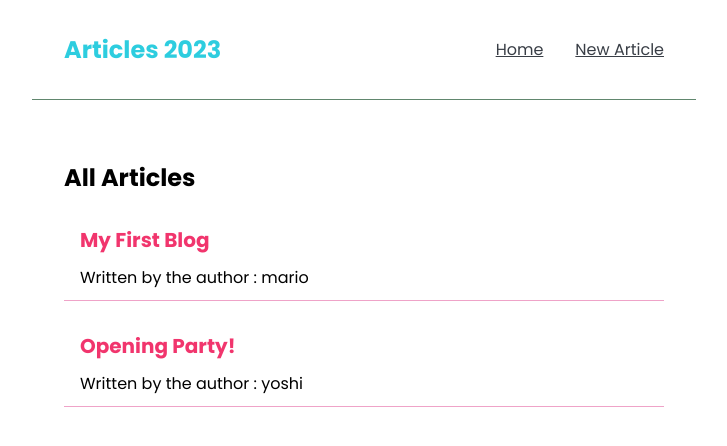
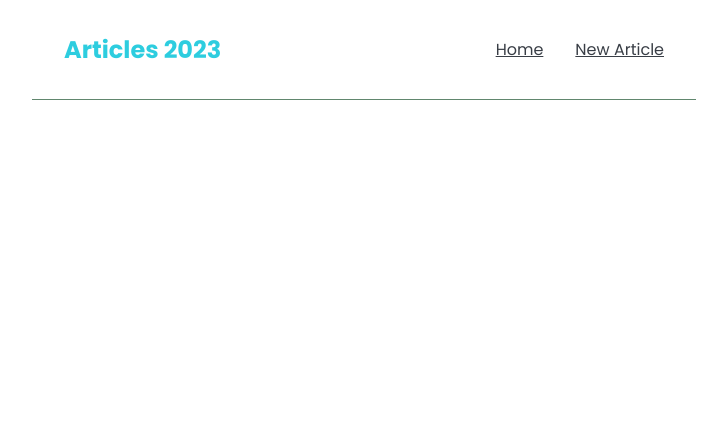
Before and after one commit to YashKaskar/article-2023, a React (Create React App) app: page /blogs/1 in a window 1280 px wide. Shown: the top 446 px of the page, without its empty margins (276-1003 px from the left). Built offline with nearby package versions, Linux system fonts and the light colour scheme; data requests are answered from the project's data file; the HTML template or start-up script is replaced by a standard one.

Commit message:
Exact match link

```diff
--- a/src/App.js
+++ b/src/App.js
@@ -1,5 +1,9 @@
 import Navbar from './components/Navbar';
 import Home from './components/Home';
+import Create from './components/create';
+
+
+
 import { BrowserRouter as Router, Route, Switch } from 'react-router-dom';
 
 
@@ -17,8 +21,12 @@ function App() {
 
             <Switch>
 
-            <Route path= '/'>
+            <Route exact path= '/'>
             < Home />
+            </Route>
+
+            <Route path= '/create'>
+              < Create />
             </Route>
 
             </Switch>
```
